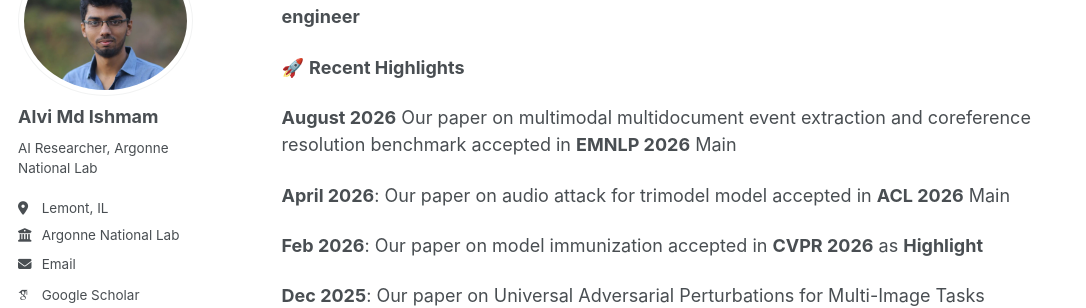
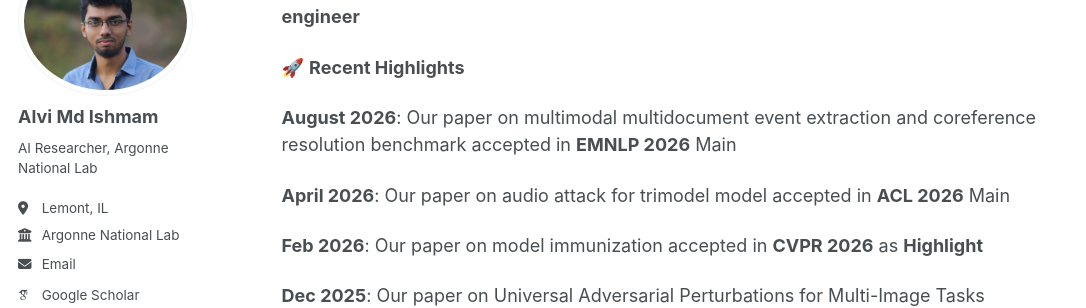
Before and after one commit to IshmamAlvi/ishmamalvi.github.io, a Jekyll site: the page built from _pages/about.md, in a window 1280 px wide and 900 px high, scrolled down 514 px. Shown: the part 153-461 px from the top of the window, without its empty margins (0-1086 px from the left). Built offline with Jekyll 4.4.1, drawn with Linux system fonts in a browser that asks for light colours; some web fonts are replaced; a script bundle is joined from its source files by our own code; library files that are not in the unit come from our copies.

```diff
--- a/_pages/about.md
+++ b/_pages/about.md
@@ -17,7 +17,7 @@ I interned at GE Healthcare (2024), where I helped build one of the largest medi
 
 🚀 **Recent Highlights**
 
-**August 2026** Our paper on multimodal multidocument event extraction and coreference resolution benchmark accepted in **EMNLP 2026** Main
+**August 2026**: Our paper on multimodal multidocument event extraction and coreference resolution benchmark accepted in **EMNLP 2026** Main
 
 **April 2026**: Our paper on audio attack for trimodel model accepted in **ACL 2026** Main
 
```
